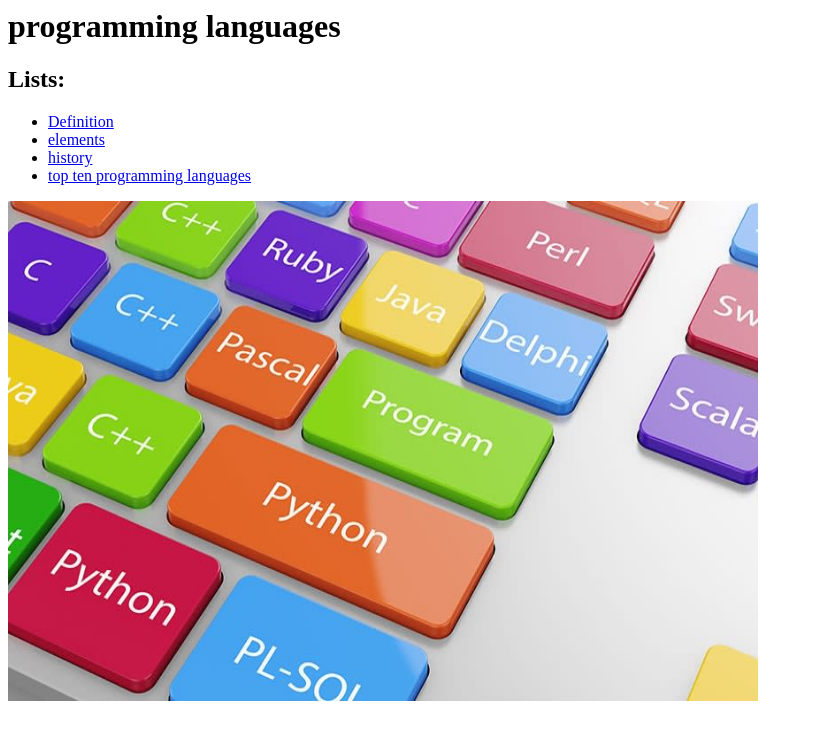
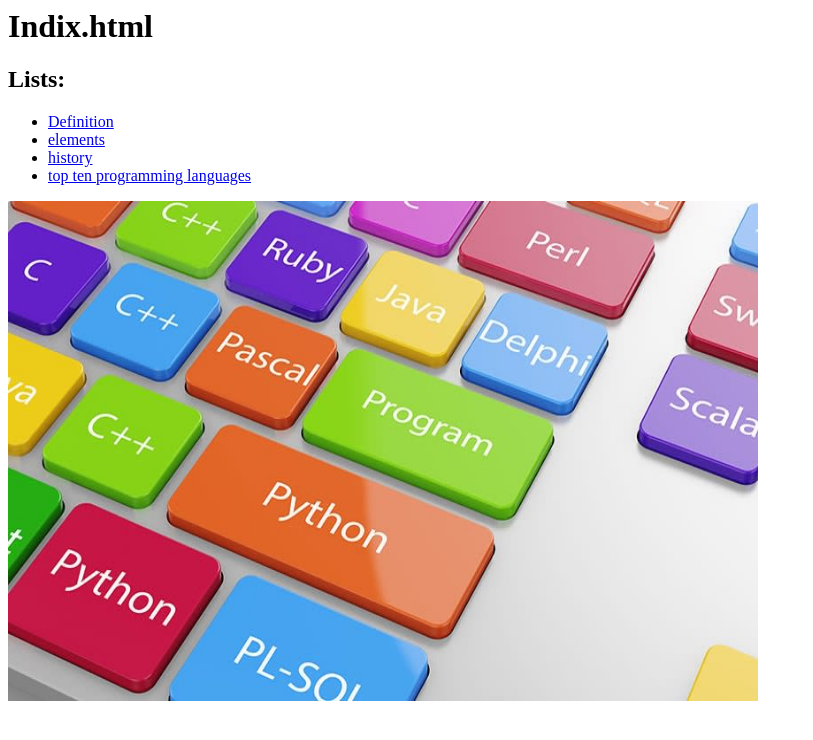
Before and after one commit to Mohamednemra/html.project.respository, a plain HTML site: page programming languages.html in a window 1280 px wide. Shown: the whole page, without its empty margins (0-813 px from the left). Drawn offline with Linux system fonts and the light colour scheme.

Commit message:
Update programming languages.html

```diff
--- a/programming languages.html
+++ b/programming languages.html
@@ -1,6 +1,6 @@
 <html>
 <body>
-<h1> programming languages </h1>
+<h1>Indix.html</h1>
 <h2> Lists: </h2>
 <ul>
   <li><a href="Definition.html"> Definition </a>
```
